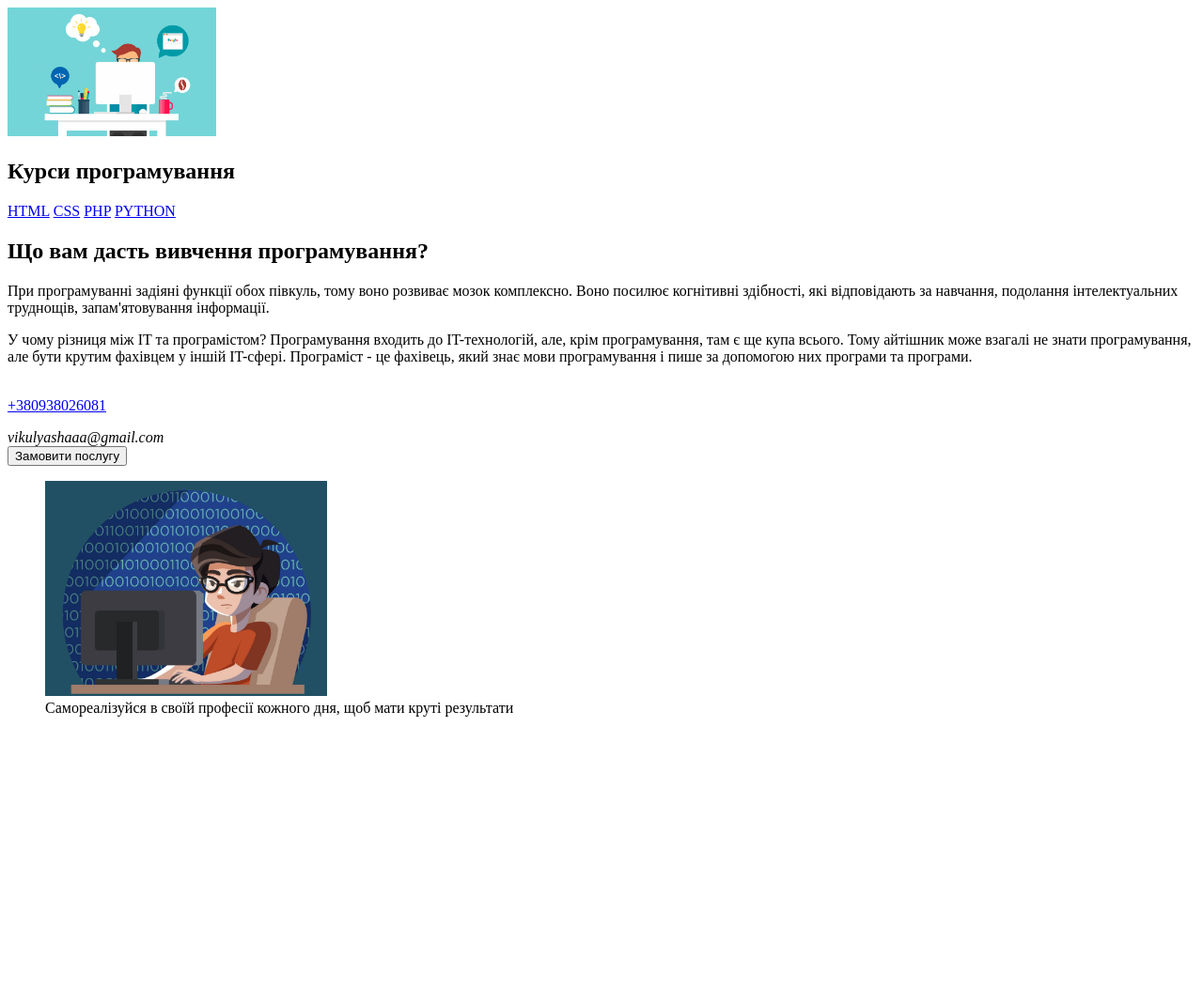
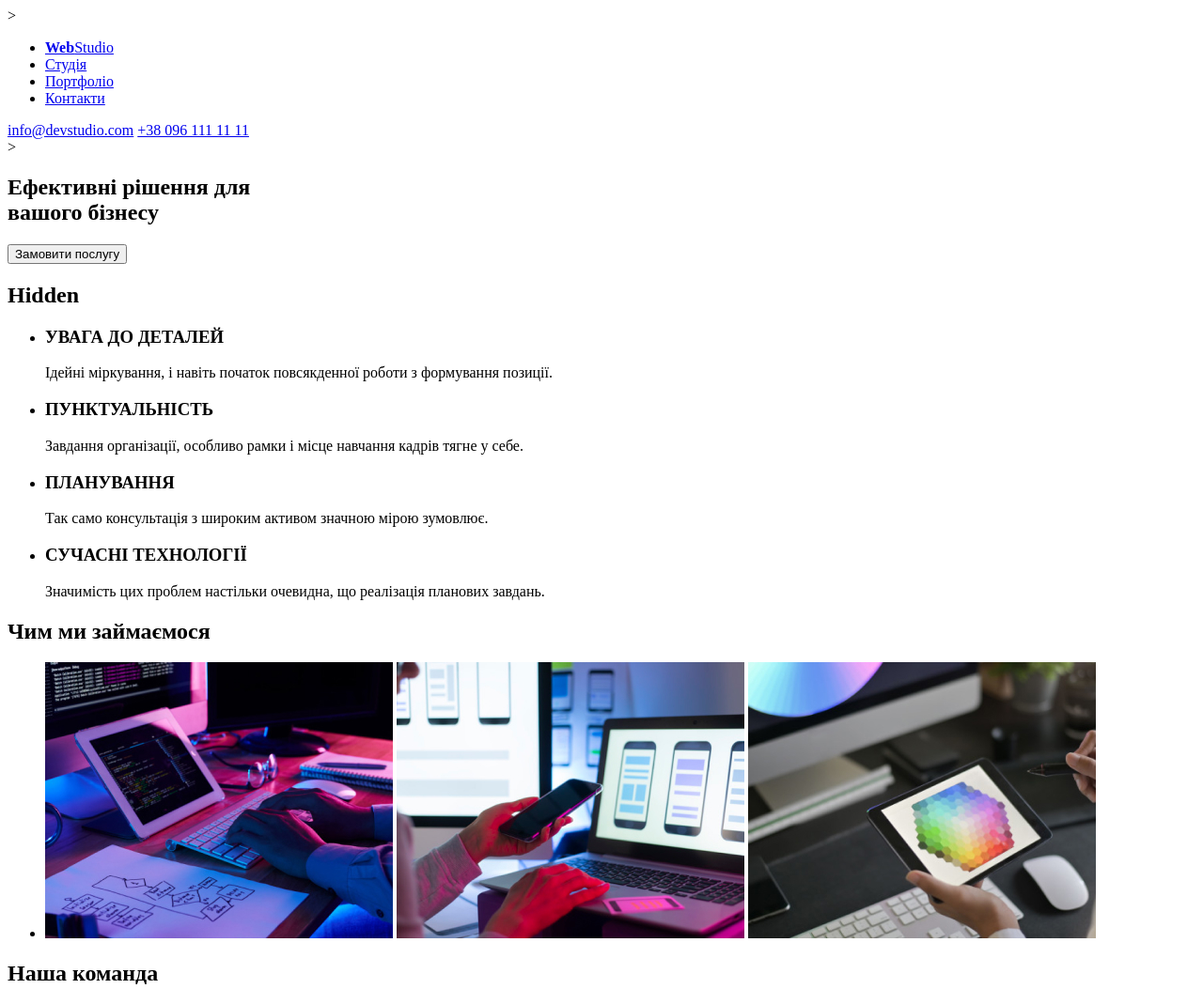
Before and after one commit to Viktoriia181818/-goit-markup-hw-01, a plain HTML site: page index.html in a window 1280 px wide. Shown: the top 1053 px of the page at 94% size. Before the commit the page ends 800 px from the top, so only its background shows below. Drawn offline with Linux system fonts and the light colour scheme.

Commit message:
переделала дз
сделала всё как с макета, проверила в валидаторе

```diff
--- a/index.html
+++ b/index.html
@@ -1,51 +1,130 @@
 <!DOCTYPE html>
-<html lang="en">
-
+<html lang="ru">
 <head>
     <meta charset="UTF-8">
     <meta http-equiv="X-UA-Compatible" content="IE=edge">
-    <meta name="viewport" content="width=<device-width>, initial-scale=1.0">
+    <meta name="viewport" content="width=device-width, initial-scale=1.0">
     <title>Студія</title>
-    <img src="images/programmist.jpg" width="222px">
 </head>
+<body>
+    <!--Шапка сайта-->>
 
-<body>
-    <article>
-        <header>
-            <h1>Курси програмування</h1>
-            <nav>
-                <a href="https://www.w3schools.com/html/default.asp">HTML</a>
-                <a href="https://www.w3schools.com/css/">CSS</a>
-                <a href="https://www.w3schools.com/php/default.asp">PHP</a>
-                <a href="https://www.w3schools.com/python/default.asp">PYTHON</a>
-            </nav>
-            <h2>Що вам дасть вивчення програмування?</h2>
+    <header>
+        <nav>
+        <ul class="logo">
+            <li><a href="#"><strong>Web</strong>Studio</a></li>
+            <li><a href="#">Студія</a></li>
+            <li><a href="#">Портфоліо</a></li>
+            <li><a href="#">Контакти</a></li>
+         </ul>
+        </nav>
+        <a href="info@devstudio.com">info@devstudio.com</a>
+        <a href="tel:+380961111111">+38 096 111 11 11</a>
         </header>
-    </article>
+
+
+     <!--Герой-->>
+        <section>
+            <h1>Ефективні рішення для
+            <br> вашого бізнесу</h1>
+        <button type="button">Замовити послугу</button>
+        </section>
+
+    <!--Доповідь сайту-->
     <main>
-        <p>При програмуванні задіяні функції обох півкуль, тому воно розвиває мозок комплексно. Воно
-            посилює
-            когнітивні здібності, які відповідають за навчання, подолання інтелектуальних труднощів,
-            запам'ятовування
-            інформації.</p>
-        <p>У чому різниця між IT та програмістом? Програмування входить до IT-технологій, але, крім
-            програмування,
-            там є ще купа всього. Тому айтішник може
-            взагалі не знати програмування, але бути крутим фахівцем у іншій IT-сфері. Програміст - це
-            фахівець, який
-            знає мови програмування і пише за допомогою них програми та програми.</p>
+        <section>
+            <h2>Hidden</h2>
+        <ul>
+        <li>
+            <h3>УВАГА ДО ДЕТАЛЕЙ</h3>
+            <p>
+                Ідейні міркування, і навіть початок
+                 повсякденної роботи з формування
+                  позиції.
+            </p>
+        </li>
+        </ul>
+
+        <ul>
+        <li>
+            <h3>ПУНКТУАЛЬНІСТЬ</h3>
+            <p>
+                Завдання організації, особливо рамки
+                 і місце навчання кадрів тягне у себе.
+            </p>
+        </li>
+        </ul>
+
+        <ul>
+        <li>
+            <h3>ПЛАНУВАННЯ</h3>
+            <p>
+             Так само консультація з широким
+             активом значною мірою зумовлює.
+            </p>
+        </li>
+        </ul>
+        <ul>
+            <li>
+                <h3>СУЧАСНІ ТЕХНОЛОГІЇ</h3>
+                <p>
+                    Значимість цих проблем настільки
+                     очевидна, що реалізація
+                     планових завдань.
+                </p>
+            </li>
+        </ul>
+        </section>
     </main>
-    <footer>
-        <br>
-        <a href="tel: +380938026081">+380938026081</a>
-        <p>
-        <address>vikulyashaaa@gmail.com</address>
-        <input class="w3-button w3-black" type="button" value="Замовити послугу">
-        <figure>
-            <img src="images/353974-PBME6B-537.jpg" width="300px" alt="хлопчик навчається програмуванню" />
-            <figcaption>Самореалізуйся в своїй професії кожного дня, щоб мати круті результати</figcaption>
-        </figure>
+
+    <!--Примітка-->
+        <section>
+             <h2>Чим ми займаємося</h2>
+            <ul>
+        <li>
+            <img src="./images/img.jpg" alt="друкує код" width="370">
+            <img src="./images/img(1).jpg" alt="тримає телефон" width="370">
+            <img src="./images/img(2).jpg" alt="тримає планшет" width="370">
+            </li>
+         </ul>
+        </section>
+    <!--Вчителі-->
+    <section>
+        <h2>Наша команда</h2>
+        <ul>
+            <li>
+                <img src="./images/img(3).jpg" alt="дизайнер" width="270">
+                <h3>Ігор Дем'яненко</h3>
+                <p>Product Designer</p>
+            </li>
+            <li>
+                <img src="./images/img(4).jpg" alt="frontend developer" width="270">
+                <h3>Ольга Рєпіна</h3>
+                <p>Frontend Developer</p>
+            </li>
+
+            <li>
+                <img src="./images/img(5).jpg" alt="маркетинг" width="270">
+                <h3>Микола Тарасов</h3>
+                <p>Marketing</p>
+            </li>
+
+            <li>
+                <img src="./images/img(6).jpg" alt="UI Designer" width="270">
+                <h3>Михайло Єрмаков</h3>
+                <p>UI Designer</p>
+            </li>
+        </ul>
+    </section>
+
+   <!--Футер-->
+   <footer>
+    <!--Копірайт-->
+    <p>усі права захищені &copy;lpj.dev</p>
+    <a href=""><strong>Web</strong>Studio</a>
+    <address>м. Київ, пр-т Лесі Українки, 26</address>
+    <a href="info@devstudio.com">info@devstudio.com</a>
+    <a href="tel:+380961111111">+38 096 111 11 11</a>
     </footer>
 </body>
-
 </html>
```
Also changed, not shown: images/353974-PBME6B-537.jpg (deleted), images/img(1).jpg (added), images/img(2).jpg (added), images/img(3).jpg (added), images/img(4).jpg (added), images/img(5).jpg (added), images/img(6).jpg (added), images/img.jpg (added), images/programmist.jpg (deleted).
